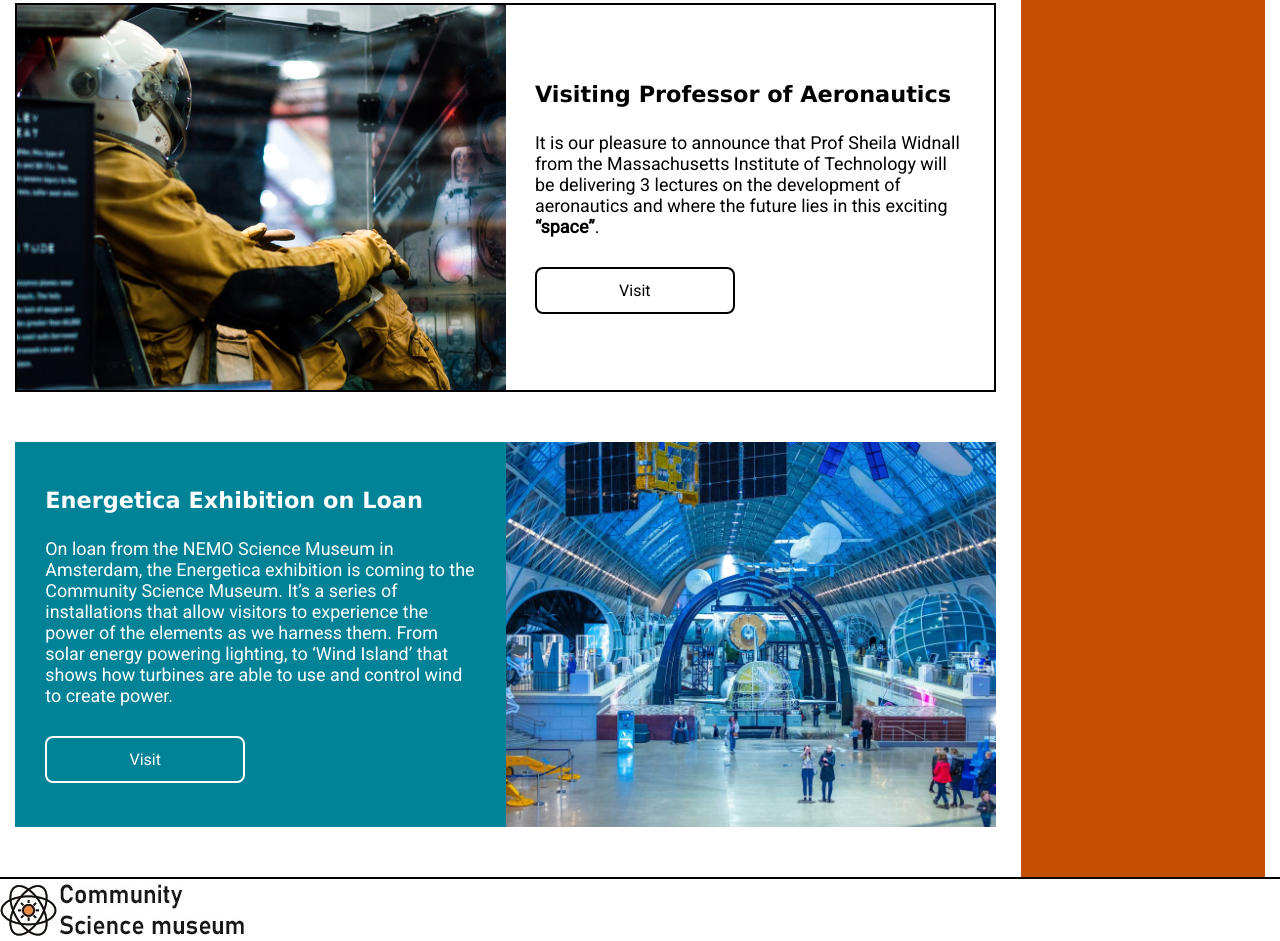
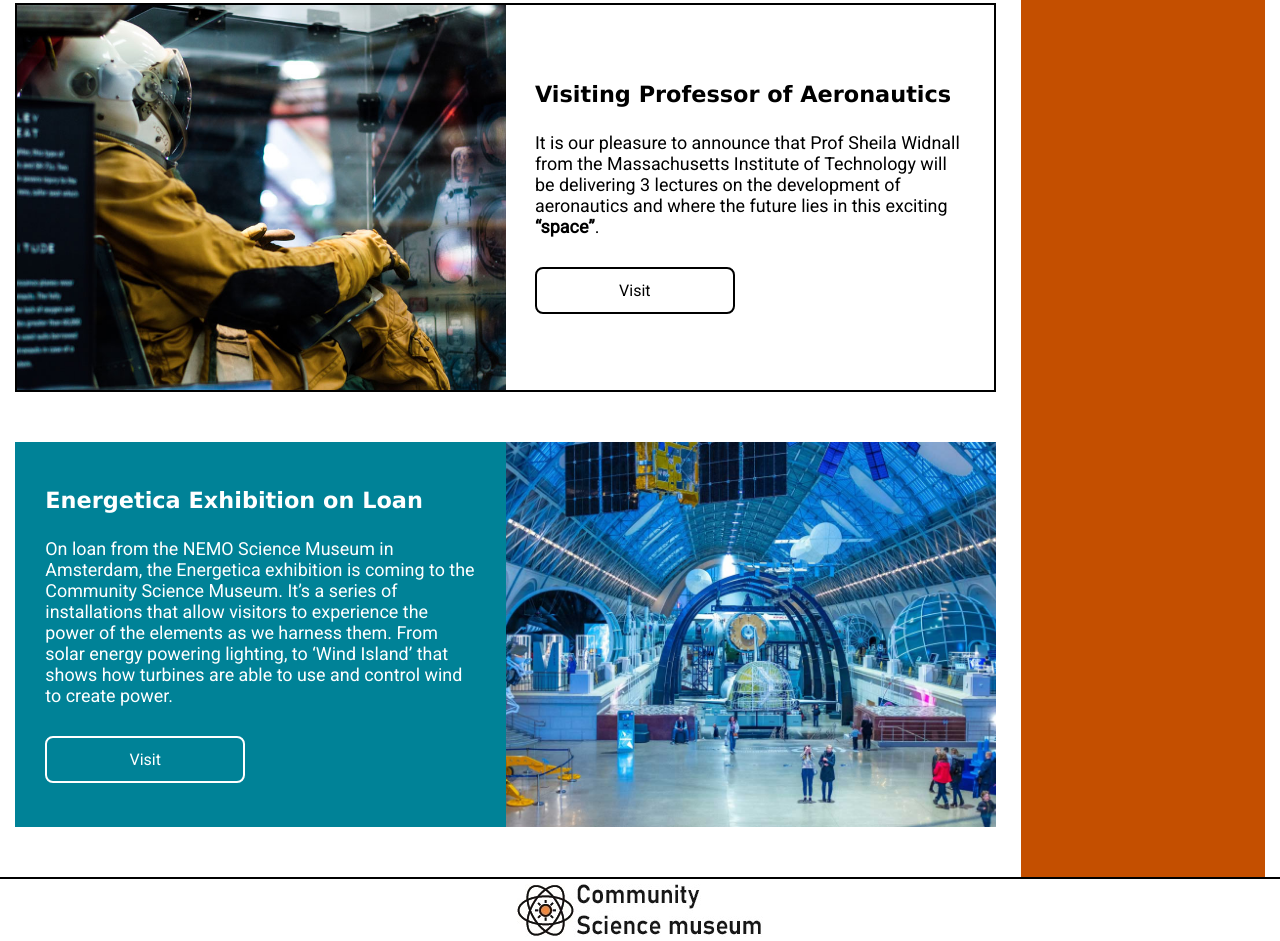
Before and after one commit to Tokle89/2022-03-30_semesterproject1_Fredrik-Tokle, a plain HTML site: page events.html in a window 1280 px wide. Shown: the part 1130-2071 px from the top of the page. Drawn offline with Linux system fonts and the light colour scheme.

Commit message:
align footer logo

```diff
--- a/css/media.css
+++ b/css/media.css
@@ -151,9 +151,7 @@
   #aeronautics img {
     min-width: 400px;
   }
-  .events_footer {
-    margin-top: 0;
-  }
+
   /* vist page */
   .visit_flex-container {
     flex-direction: row;
--- a/events.html
+++ b/events.html
@@ -110,7 +110,7 @@
         </section>
       </div>
     </main>
-    <footer class="events_footer">
+    <footer class="text-center">
       <a href="index.html" class="logo"><img src="images/logo.jpg" alt="logo of Community Science museum" /></a>
     </footer>
   </body>
```
